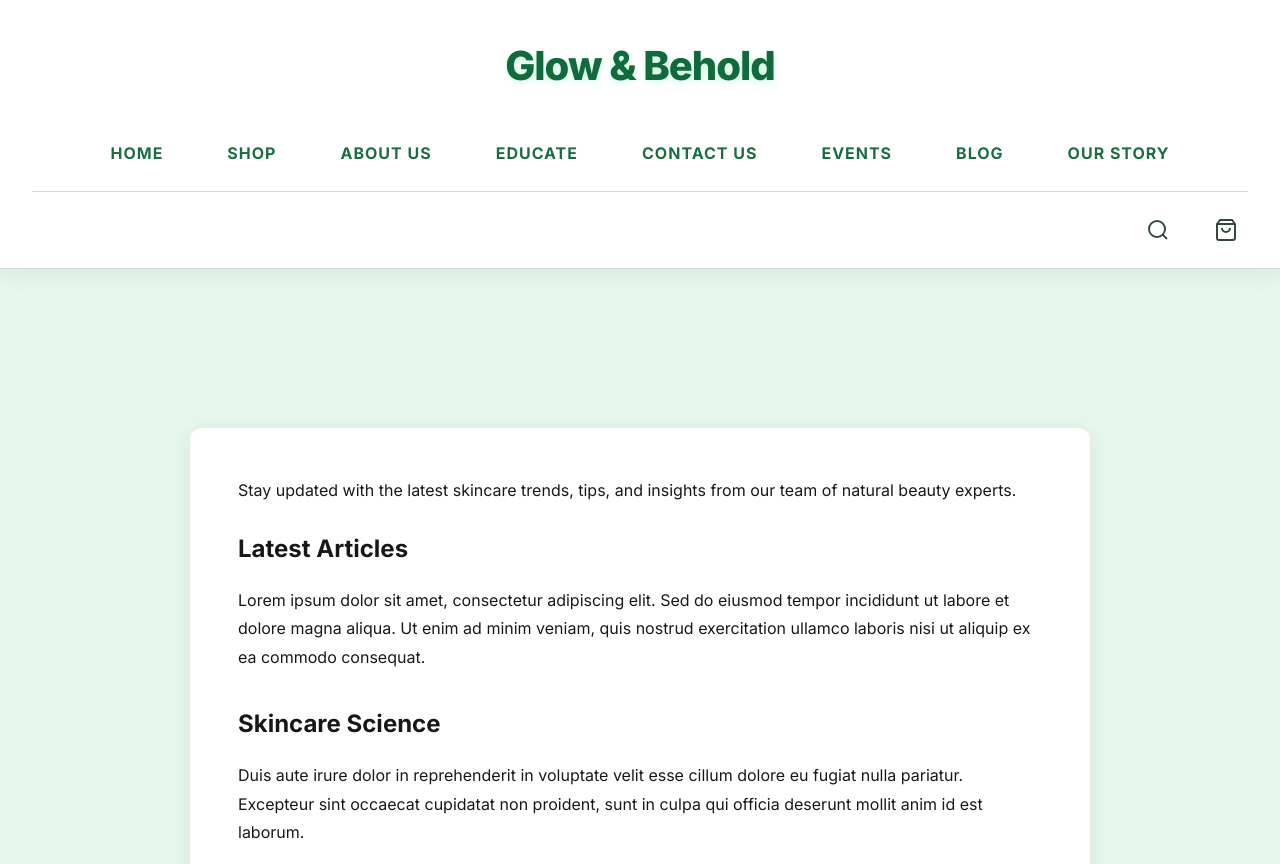
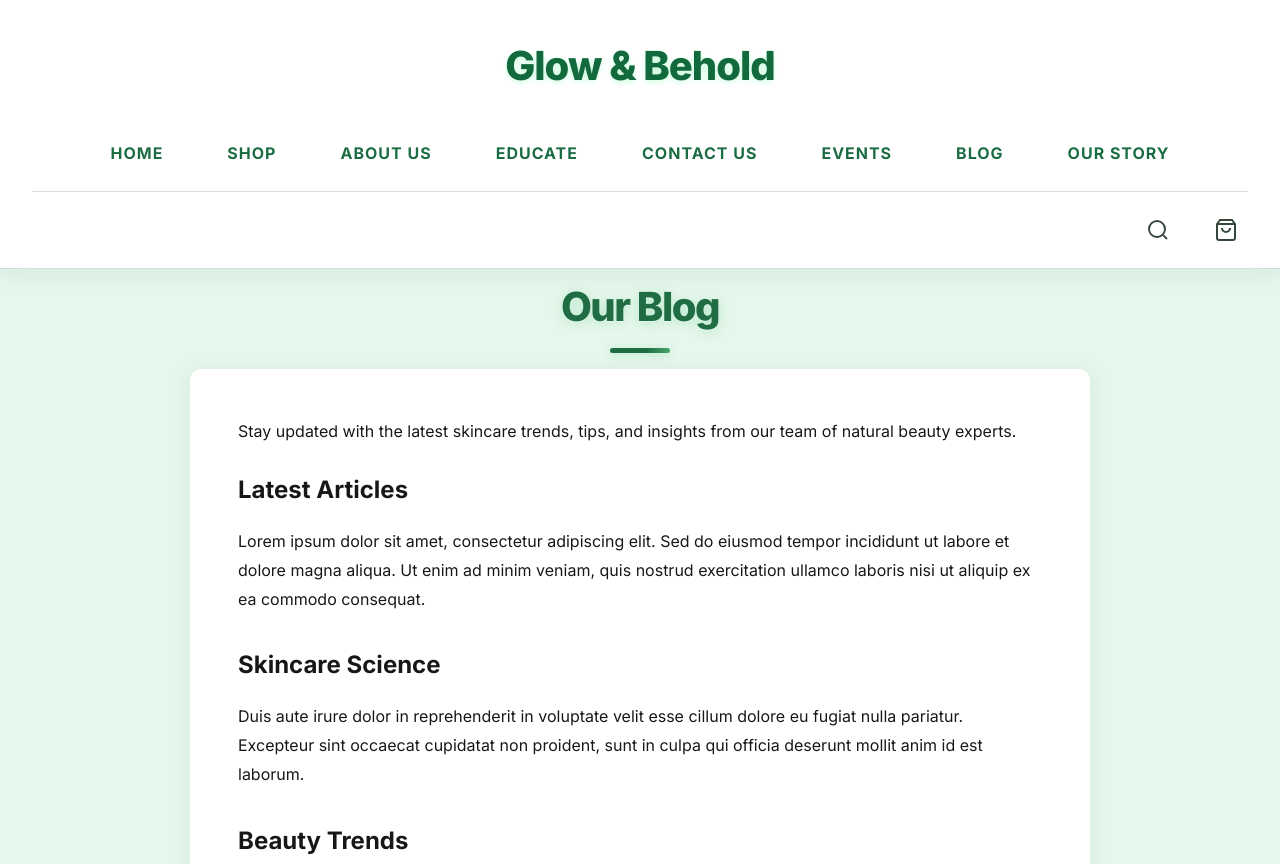
Before and after one commit to Joshua-Drake/glow-and-behold, a plain HTML site: page blog/blog.html in a window 1280 px wide. Shown: the top 864 px of the page. Drawn offline with Linux system fonts and the light colour scheme.

Commit message:
UI updates and structural changes

```diff
--- a/blog/blog.html
+++ b/blog/blog.html
@@ -39,14 +39,14 @@
                         <path d="m21 21-4.35-4.35"></path>
                     </svg>
                 </button>
-                <button class="icon-btn cart-btn" aria-label="Shopping cart">
+                <a href="../cart/cart.html" class="icon-btn cart-btn" aria-label="Shopping cart">
                     <svg width="24" height="24" viewBox="0 0 24 24" fill="none" stroke="currentColor" stroke-width="2">
                         <path d="M6 2L3 6v14a2 2 0 0 0 2 2h14a2 2 0 0 0 2-2V6l-3-4z"></path>
                         <line x1="3" y1="6" x2="21" y2="6"></line>
                         <path d="M16 10a4 4 0 0 1-8 0"></path>
                     </svg>
                     <span class="cart-count">0</span>
-                </button>
+                </a>
             </div>
         </div>
     </header>
--- a/styles.css
+++ b/styles.css
@@ -289,25 +289,30 @@ main {
 
 .section-title {
     text-align: center;
-    font-size: 2.75rem;
-    font-weight: 800;
-    background: linear-gradient(135deg, var(--primary-color) 0%, var(--secondary-color) 100%);
-    -webkit-background-clip: text;
-    -webkit-text-fill-color: transparent;
-    background-clip: text;
-    margin-bottom: 3.5rem;
-    letter-spacing: -1px;
+    font-size: 2.5rem;
+    font-weight: 900;
+    color: var(--green-2);
+    text-shadow: 0 2px 12px var(--green-4), 0 1px 0 #fff;
+    margin-bottom: 0.5rem;
+    letter-spacing: -1.5px;
     position: relative;
+    z-index: 2;
+    line-height: 1.1;
+    padding-top: 1rem;
+    padding-bottom: 0.5rem;
+    border-radius: 0.5em;
+    background: none;
 }
 
 .section-title::after {
     content: '';
     display: block;
-    width: 80px;
-    height: 4px;
-    background: linear-gradient(90deg, var(--primary-color), var(--accent-color));
-    margin: 1.5rem auto 0;
-    border-radius: 2px;
+    width: 60px;
+    height: 5px;
+    background: linear-gradient(90deg, var(--green-2) 60%, var(--green-3) 100%);
+    margin: 1.2rem auto 0;
+    border-radius: 3px;
+    box-shadow: 0 2px 8px var(--green-4);
 }
 
 
```
Also changed, not shown: about/about.html (+2 -2 lines), cart/cart.html (+25 -2 lines), contact/contact.html (+2 -2 lines), educate/educate.html (+2 -2 lines), events/events.html (+2 -2 lines), index.html (+0 -1 lines), shop/shop.html (+2 -2 lines), story/story.html (+2 -2 lines).
